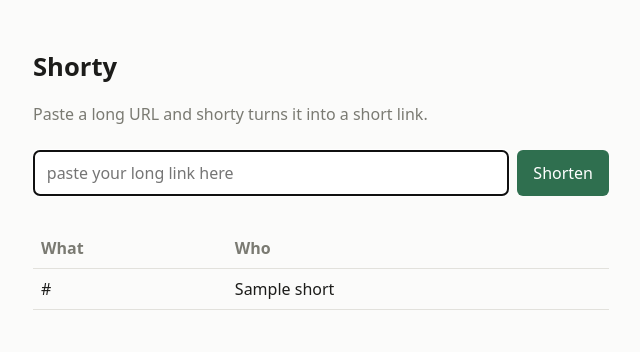
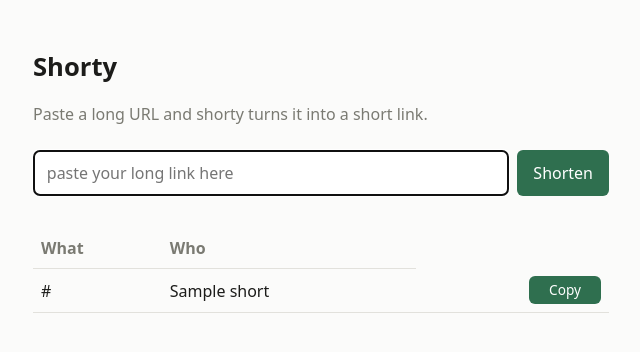
Before and after one commit to mudt-cm104-2026-winter/shorty, a FastAPI app: template app/templates/index.html in a window 1280 px wide. Shown: the top 352 px of the page, without its empty margins (319-959 px from the left). Run offline with FastAPI, Linux system fonts and the light colour scheme; the template is opened without the code that fills it: most values are stand-ins (such as "Sample title", 1, 10 or a date in 2020).

Commit message:
Add copy button for each short link

```diff
--- a/app/static/style.css
+++ b/app/static/style.css
@@ -6,28 +6,47 @@
   --accent: #2f6f4f;
 }
 
-* { box-sizing: border-box; }
+* {
+  box-sizing: border-box;
+}
 
 body {
   margin: 0;
   padding: 3rem 1rem;
   background: var(--bg);
   color: var(--fg);
-  font: 16px/1.5 system-ui, -apple-system, "Segoe UI", sans-serif;
+  font:
+    16px/1.5 system-ui,
+    -apple-system,
+    'Segoe UI',
+    sans-serif;
 }
 
-main { max-width: 36rem; margin: 0 auto; }
+main {
+  max-width: 36rem;
+  margin: 0 auto;
+}
 
-h1 { font-size: 1.6rem; margin: 0 0 .25rem; }
+h1 {
+  font-size: 1.6rem;
+  margin: 0 0 0.25rem;
+}
 
-.intro, .empty { color: var(--muted); }
+.intro,
+.empty {
+  color: var(--muted);
+}
 
-form.add { display: flex; gap: .5rem; margin: 1.5rem 0 2rem; }
+form.add {
+  display: flex;
+  gap: 0.5rem;
+  margin: 1.5rem 0 2rem;
+}
 
 form.add input {
   flex: 1;
   min-width: 0;
-  padding: .6rem .8rem;
+  padding: 0.6rem 0.8rem;
   border: 1px solid var(--line);
   border-radius: 6px;
   background: #fff;
@@ -35,7 +54,7 @@ form.add input {
 }
 
 button {
-  padding: .6rem 1rem;
+  padding: 0.6rem 1rem;
   border: 0;
   border-radius: 6px;
   background: var(--accent);
@@ -44,8 +63,30 @@ button {
   cursor: pointer;
 }
 
-table { width: 100%; border-collapse: collapse; }
+table {
+  width: 100%;
+  border-collapse: collapse;
+}
 
-th, td { padding: .5rem; border-bottom: 1px solid var(--line); text-align: left; }
+th,
+td {
+  padding: 0.5rem;
+  border-bottom: 1px solid var(--line);
+  text-align: left;
+}
 
-th { color: var(--muted); font-weight: 600; }
+th {
+  color: var(--muted);
+  font-weight: 600;
+}
+
+button.copy {
+  padding: 0.25rem 0.6rem;
+  font-size: 0.85rem;
+  min-width: 4.5rem;
+}
+
+td:last-child {
+  text-align: right;
+  white-space: nowrap;
+}
--- a/app/templates/index.html
+++ b/app/templates/index.html
@@ -38,6 +38,15 @@
           <tr>
             <td>{{ entry.url }}</td>
             <td>{{ entry.short }}</td>
+            <td>
+              <button
+                type="button"
+                class="copy"
+                onclick="copyLink(this, '{{ entry.short }}')"
+              >
+                Copy
+              </button>
+            </td>
           </tr>
           {% endfor %}
         </tbody>
@@ -46,5 +55,17 @@
       <p class="empty">No links yet.</p>
       {% endif %}
     </main>
+    <script>
+      function copyLink(button, short) {
+        var link = window.location.origin + '/short/' + short;
+
+        navigator.clipboard.writeText(link);
+
+        button.textContent = 'Copied!';
+        setTimeout(function () {
+          button.textContent = 'Copy';
+        }, 2000);
+      }
+    </script>
   </body>
 </html>
```
